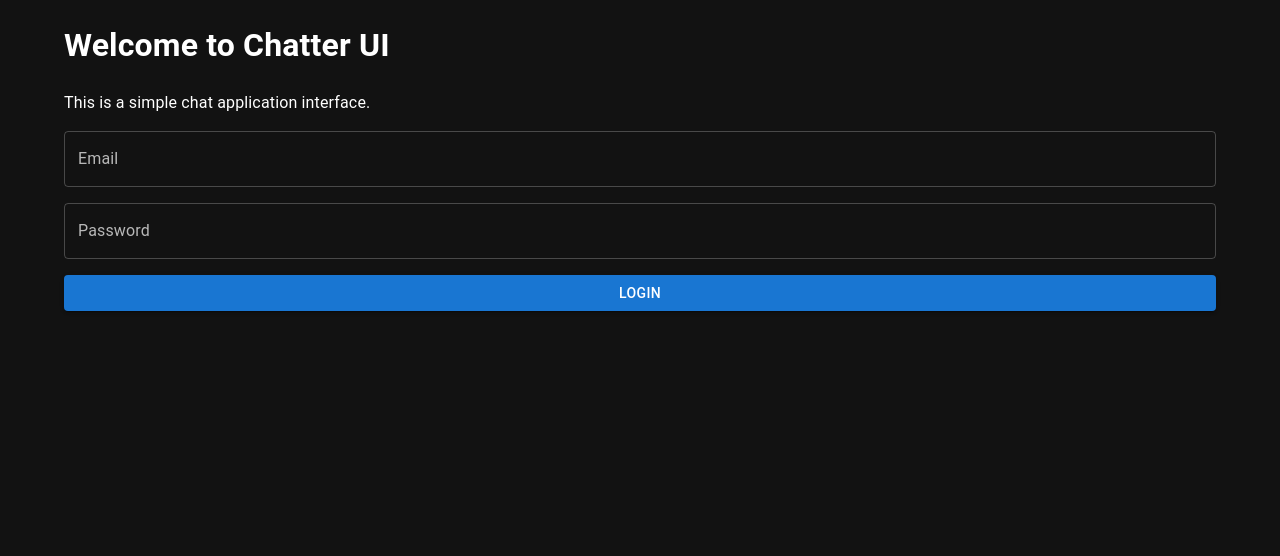
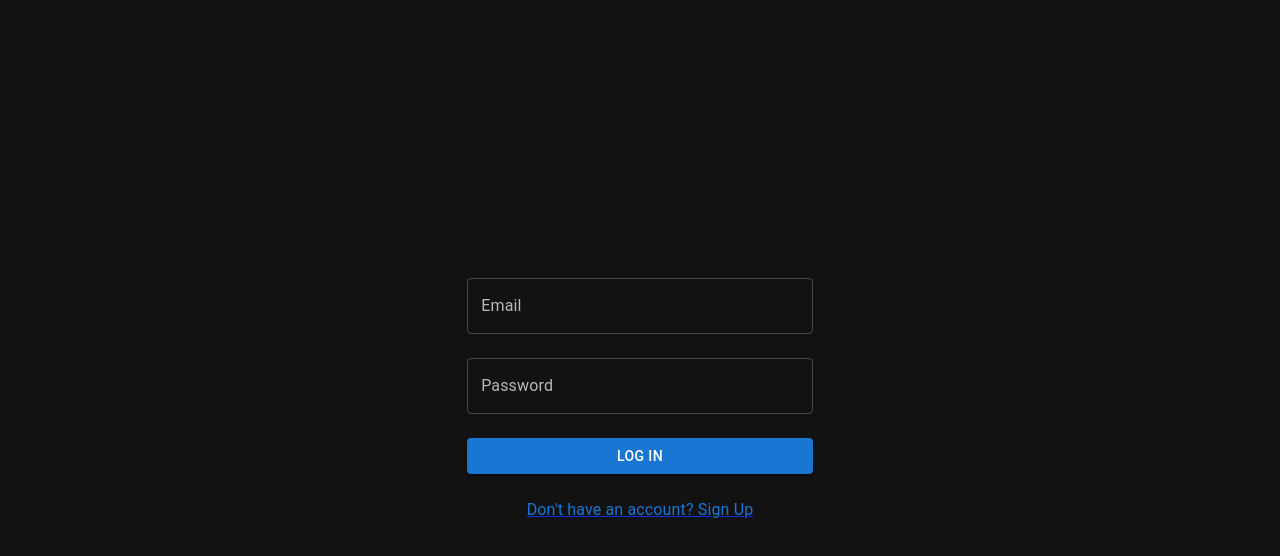
Before and after one commit to martuwilson/chat-realtime-vite-nest-graphql, a React (Vite) app in the folder chatter-ui/: page /login in a window 1280 px wide. Shown: the top 556 px of the page. Built offline with nearby package versions, Linux system fonts and the light colour scheme.

Commit message:
feat: React Router DOM y Auth UI agregados

```diff
--- a/chatter-ui/src/App.tsx
+++ b/chatter-ui/src/App.tsx
@@ -1,7 +1,8 @@
 
 import { Container, createTheme, CssBaseline, ThemeProvider } from '@mui/material'
 import './App.css'
-import Auth from './components/auth/Auth'
+import router from './components/Routes'
+import { RouterProvider } from 'react-router-dom'
 
 const darkTheme = createTheme({
   palette: {
@@ -20,10 +21,7 @@ function App() {
     <ThemeProvider theme={darkTheme}>
       <CssBaseline />
       <Container>
-        <h1>Welcome to Chatter UI</h1>
-        <p>This is a simple chat application interface.</p>
-        {/* Additional components can be added here */}
-        <Auth />
+        <RouterProvider router={router} />
       </Container>
     </ThemeProvider>
   )
--- /dev/null
+++ b/chatter-ui/src/components/Routes.tsx
@@ -0,0 +1,15 @@
+import { createBrowserRouter } from 'react-router-dom';
+import Login from './auth/Login';
+import SignUp from './auth/Signup';
+
+const router = createBrowserRouter([
+  {
+    path: '/login',
+    element: <Login />,
+  },
+    {
+        path: '/signup',
+        element: <SignUp />,
+    }
+]);
+export default router;
--- a/chatter-ui/src/components/auth/Auth.tsx
+++ b/chatter-ui/src/components/auth/Auth.tsx
@@ -1,13 +1,26 @@
 import { Stack, TextField, Button } from "@mui/material"
+import { useState } from "react";
 
-const Auth = () => {
+interface AuthProps {
+    submitLabel: string;
+    onSubmit: (credentials: { email: string; password: string }) => Promise<void>;
+    children?: React.ReactNode;
+}
+
+
+const Auth = ({ submitLabel, onSubmit, children }: AuthProps) => {
+
+    const [email, setEmail] = useState("");
+    const [password, setPassword] = useState("");
+
   return (
-    <Stack spacing={2}>
-        <TextField label="Email" type="email" variant="outlined" />
-        <TextField label="Password" type="password" variant="outlined" />
-        <Button variant="contained" color="primary">
-          Login
+    <Stack spacing={3} sx={{ height: '100vh', maxWidth: { xs: '70%', sm: '30%' }, justifyContent: 'center', margin: '0 auto' }}>
+        <TextField label="Email" type="email" variant="outlined" value={email} onChange={(e) => setEmail(e.target.value)} />
+        <TextField label="Password" type="password" variant="outlined" value={password} onChange={(e) => setPassword(e.target.value)} />
+        <Button variant="contained" color="primary" onClick={() => onSubmit({ email, password })}>
+            {submitLabel}
         </Button>
+        {children}
     </Stack>
   )
 }
--- /dev/null
+++ b/chatter-ui/src/components/auth/Login.tsx
@@ -0,0 +1,19 @@
+
+import { Link } from 'react-router-dom';
+import { Link as MuiLink } from "@mui/material";
+import Auth from "./Auth";
+
+
+const Login = () => {
+    return (
+        <>
+        <Auth submitLabel="Log In" onSubmit={async () => {}}>
+            <Link to="/signup" style={{ alignSelf: 'center' }}>
+            <MuiLink>Don't have an account? Sign Up</MuiLink>
+            </Link>
+        </Auth>
+        </>
+    )
+}
+
+export default Login;
--- /dev/null
+++ b/chatter-ui/src/components/auth/Signup.tsx
@@ -0,0 +1,19 @@
+
+import { Link } from "react-router-dom";
+import { Link as MuiLink } from "@mui/material";
+import Auth from "./Auth";
+
+
+const SignUp = () => {
+    return (
+        <>
+        <Auth submitLabel="Sign Up" onSubmit={async () => {}}>
+            <Link to="/login" style={{ alignSelf: 'center' }}>
+            <MuiLink>Already have an account? Log In</MuiLink>
+            </Link>
+        </Auth>
+        </>
+    )
+}
+
+export default SignUp;
```
Also changed, not shown: package.json (added, +8 -0 lines), 1 other file (tests, documents, lock files or other folders).
